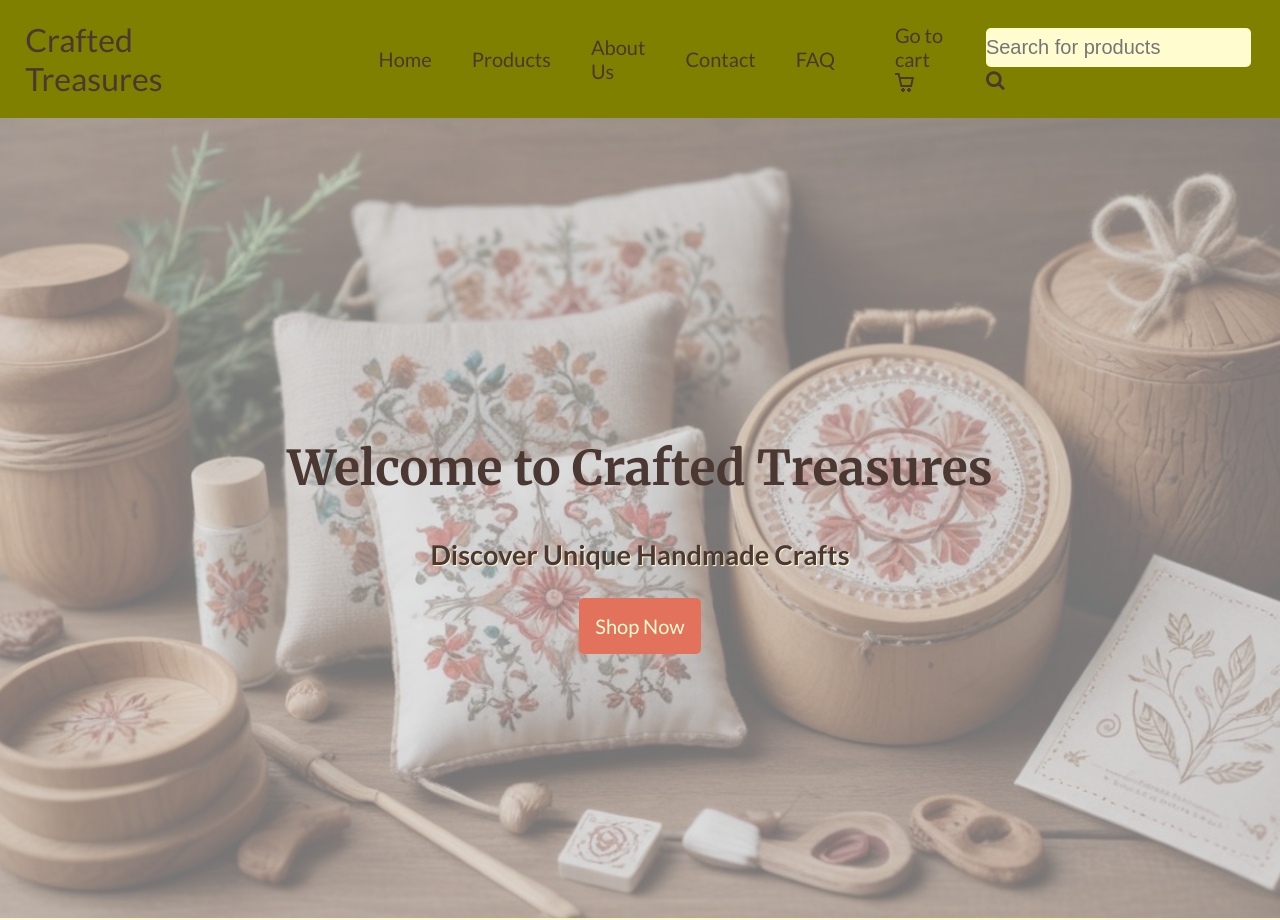
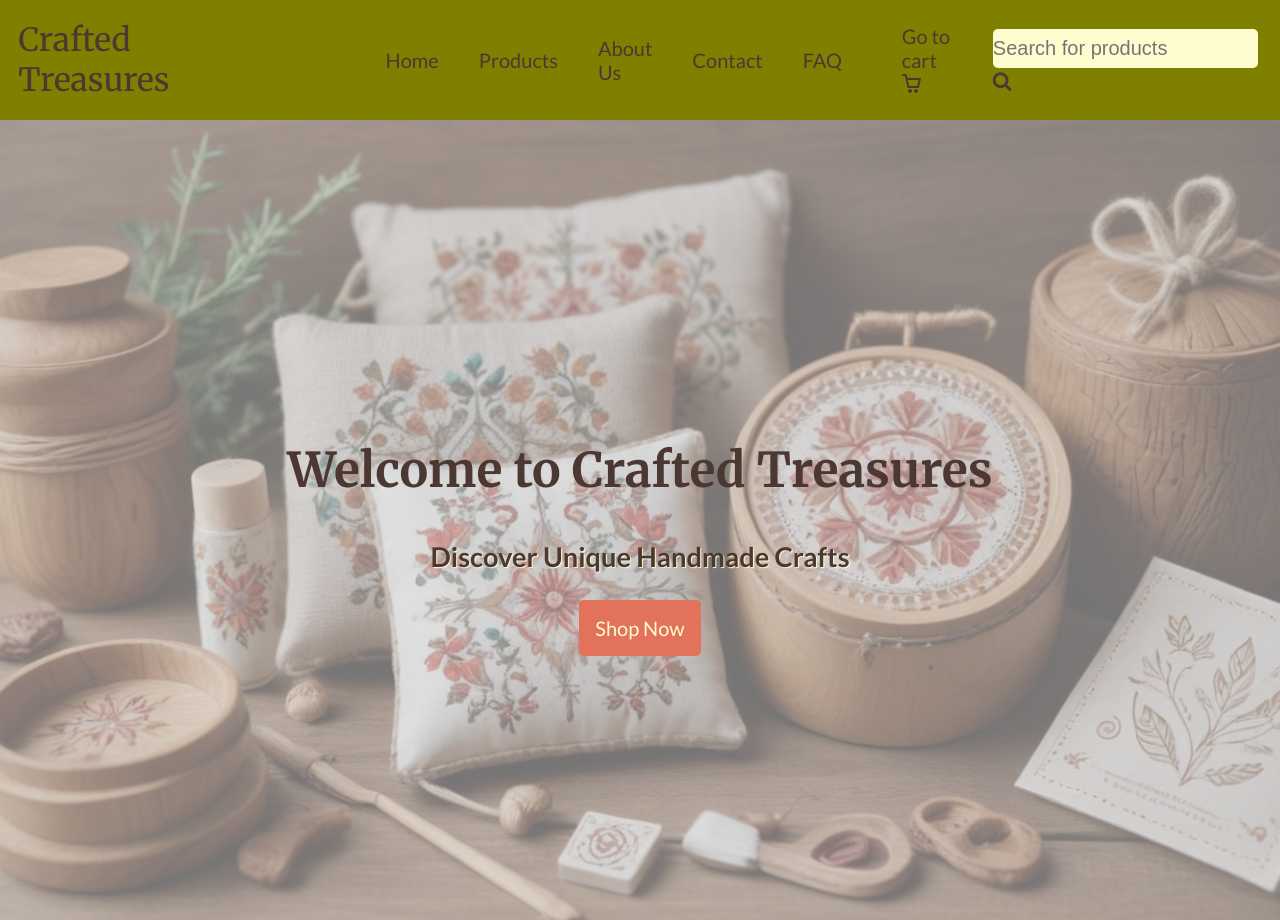
Before and after one commit to cerbin1/static-shop, a plain HTML site: page index.html in a window 1280 px wide. Shown: the top 920 px of the page. Drawn offline with Linux system fonts and the light colour scheme.

Commit message:
Change logo font to Merriweather

```diff
--- a/assets/css/style.css
+++ b/assets/css/style.css
@@ -19,6 +19,7 @@ nav {
   font-size: 2rem;
   padding: 0 3em;
   cursor: default;
+  font-family: "Merriweather", serif;
 }
 
 .nav-navbar {
```
